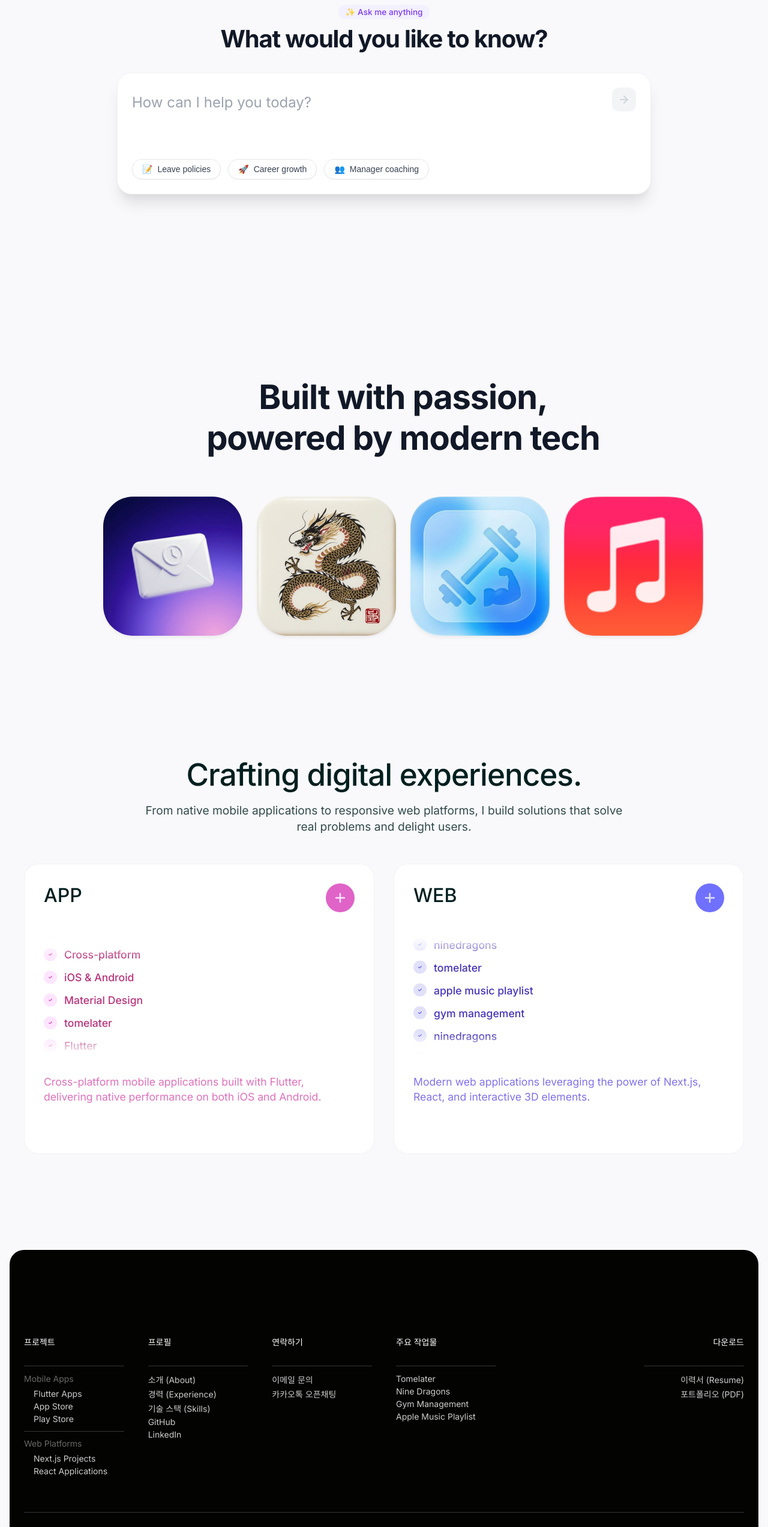
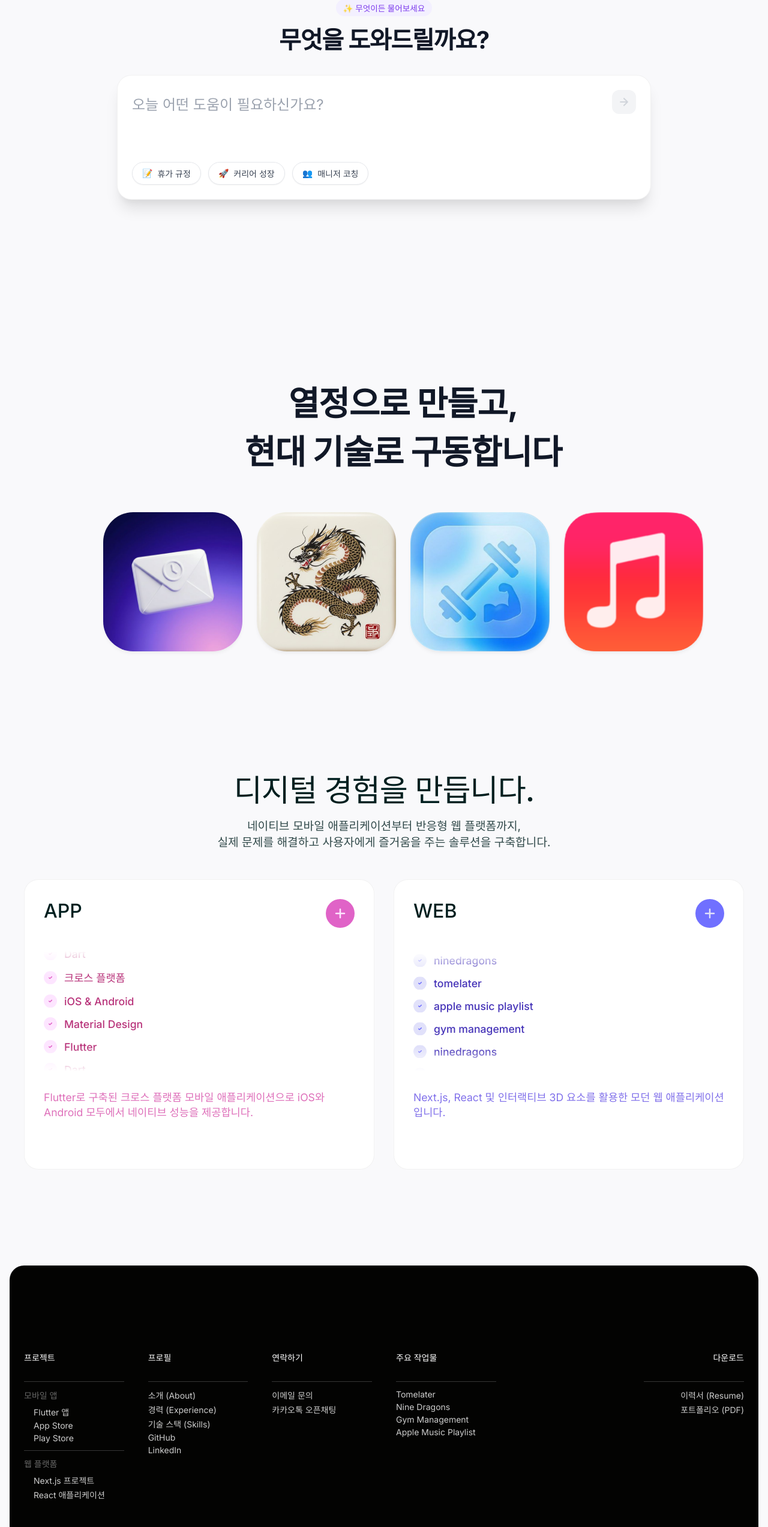
Before and after one commit to kobums/gowoobro_web, a Next.js app: page /about in a window 1280 px wide. Shown: the part 234-2780 px from the top of the page at 60% size. Built offline with nearby package versions, Linux system fonts and the light colour scheme.

Commit message:
feat(i18n): 컴포넌트 다국어 지원 적용 및 코드 개선

```diff
--- a/app/components/ChatInterface.tsx
+++ b/app/components/ChatInterface.tsx
@@ -315,9 +315,21 @@
 
 // --- Component ---
 
-export default function ChatInterface() {
+export default function ChatInterface({ dict }: { dict?: any }) {
   const [message, setMessage] = useState('');
   const [response, setResponse] = useState<string | null>(null);
+
+  // Fallback dict
+  const t = dict || {
+    tag: 'Answer Anything',
+    title: 'What would you like to know?',
+    placeholder: 'How can I help you today?',
+    suggestions: {
+      policies: 'Leave policies',
+      growth: 'Career growth',
+      coaching: 'Manager coaching'
+    }
+  };
 
   const sendMessageMutation = useMutation({
     mutationFn: async (text: string) => {
@@ -351,16 +363,16 @@
   };
 
   const suggestions = [
-    { icon: '📝', text: 'Leave policies' },
-    { icon: '🚀', text: 'Career growth' },
-    { icon: '👥', text: 'Manager coaching' },
+    { icon: '📝', text: t.suggestions.policies },
+    { icon: '🚀', text: t.suggestions.growth },
+    { icon: '👥', text: t.suggestions.coaching },
   ];
 
   return (
     <ChatContainer>
       <HeaderSection>
-        <Tag>✨ Ask me anything</Tag>
-        <Title>What would you like to know?</Title>
+        <Tag>✨ {t.tag}</Tag>
+        <Title>{t.title}</Title>
       </HeaderSection>
 
       <BoxWrapper>
@@ -379,7 +391,7 @@
 
           <div style={{ flex: 1 }}>
             <TextArea
-              placeholder="How can I help you today?"
+              placeholder={t.placeholder}
               value={message}
               onChange={(e) => {
                 setMessage(e.target.value);
--- a/app/components/Footer.tsx
+++ b/app/components/Footer.tsx
@@ -317,54 +317,182 @@
   }
 `;
 
-export default function Footer() {
+// --- Imports ---
+
+import { usePathname, useRouter } from 'next/navigation';
+import { useState, useRef, useEffect } from 'react';
+
+// ... (styled components remain same)
+
+// --- Styled Components for Language Menu ---
+
+const LanguageContainer = styled.div`
+  position: relative;
+`;
+
+const LanguageMenu = styled.div`
+  position: absolute;
+  bottom: 100%;
+  left: 0;
+  margin-bottom: 0.5rem;
+  background-color: white;
+  border-radius: 0.5rem;
+  padding: 0.5rem;
+  box-shadow: 0 4px 6px -1px rgba(0, 0, 0, 0.1), 0 2px 4px -1px rgba(0, 0, 0, 0.06);
+  display: flex;
+  flex-direction: column;
+  gap: 0.25rem;
+  min-width: 120px;
+  z-index: 50;
+  border: 1px solid rgba(0,0,0,0.1);
+
+  /* Animation */
+  animation: fadeIn 0.2s ease-out;
+  @keyframes fadeIn {
+    from { opacity: 0; transform: translateY(10px); }
+    to { opacity: 1; transform: translateY(0); }
+  }
+`;
+
+const LanguageMenuItem = styled.button<{ isActive: boolean }>`
+  background-color: ${p => p.isActive ? '#f3f4f6' : 'transparent'};
+  color: ${p => p.isActive ? '#000' : '#4b5563'};
+  padding: 0.5rem 0.75rem;
+  border-radius: 0.25rem;
+  text-align: left;
+  font-size: 0.875rem;
+  border: none;
+  cursor: pointer;
+  width: 100%;
+  transition: all 0.2s;
+  font-weight: ${p => p.isActive ? '500' : '400'};
+
+  &:hover {
+    background-color: #f3f4f6;
+    color: #000;
+  }
+`;
+
+export default function Footer({ dict, lang }: { dict?: any, lang?: string }) {
+  const pathname = usePathname();
+  const router = useRouter();
+  const currentLang = lang || 'en';
+  const [isLanguageMenuOpen, setIsLanguageMenuOpen] = useState(false);
+  const menuRef = useRef<HTMLDivElement>(null);
+
+  const t = dict || {
+    projects: "Projects",
+    mobile_apps: "Mobile Apps",
+    web_platforms: "Web Platforms",
+    flutter_apps: "Flutter Apps",
+    app_store: "App Store",
+    play_store: "Play Store",
+    nextjs_projects: "Next.js Projects",
+    react_apps: "React Applications",
+    profile: "Profile",
+    about: "About",
+    experience: "Experience",
+    skills: "Skills",
+    contact: "Contact",
+    email: "Email",
+    kakao: "KakaoTalk",
+    major_works: "Major Works",
+    download: "Download",
+    resume: "Resume",
+    portfolio: "Portfolio (PDF)",
+    language: "English",
+    copyright: "© {year} Gowoobro. All rights reserved."
+  };
+
+  // Close menu when clicking outside
+  useEffect(() => {
+    function handleClickOutside(event: MouseEvent) {
+      if (menuRef.current && !menuRef.current.contains(event.target as Node)) {
+        setIsLanguageMenuOpen(false);
+      }
+    }
+    document.addEventListener("mousedown", handleClickOutside);
+    return () => {
+      document.removeEventListener("mousedown", handleClickOutside);
+    };
+  }, []);
+
+  const switchLanguage = (targetLang: string) => {
+    if (targetLang === currentLang) {
+      setIsLanguageMenuOpen(false);
+      return;
+    }
+
+    let newPath = '';
+    if (pathname) {
+      const segments = pathname.split('/');
+      // segments[0] is empty, segments[1] is lang
+      if (segments[1] === 'en' || segments[1] === 'ko') {
+        segments[1] = targetLang;
+        newPath = segments.join('/');
+      } else {
+        newPath = `/${targetLang}${pathname}`;
+      }
+    } else {
+      newPath = `/${targetLang}`;
+    }
+
+    router.push(newPath);
+    setIsLanguageMenuOpen(false);
+  };
+
+  const languages = [
+    { code: 'en', label: 'English' },
+    { code: 'ko', label: '한국어' },
+  ];
+
   return (
     <FooterWrapper aria-labelledby="footer-heading">
       <h2 id="footer-heading" className="sr-only">Footer</h2>
       <ContentWrapper>
         <LinksGrid>
           <LinkColumn>
-            <ColumnTitle>프로젝트</ColumnTitle>
+            <ColumnTitle>{t.projects}</ColumnTitle>
             <Divider />
             <LinkList>
-              <LinkItem><div style={{cursor: 'default', opacity: 0.5, marginBottom: '4px'}}>Mobile Apps</div></LinkItem>
+              <LinkItem><div style={{cursor: 'default', opacity: 0.5, marginBottom: '4px'}}>{t.mobile_apps}</div></LinkItem>
               <SubList>
-                <LinkItem><a href="/apps">Flutter Apps</a></LinkItem>
-                <LinkItem><a href="https://apps.apple.com/us/app/gowoobro-docs/id1487937127">App Store</a></LinkItem>
-                <LinkItem><a href="https://apps.apple.com/us/app/gowoobro-docs/id1487937127">Play Store</a></LinkItem>
+                <LinkItem><a href="/apps">{t.flutter_apps}</a></LinkItem>
+                <LinkItem><a href="https://apps.apple.com/us/app/gowoobro-docs/id1487937127">{t.app_store}</a></LinkItem>
+                <LinkItem><a href="https://apps.apple.com/us/app/gowoobro-docs/id1487937127">{t.play_store}</a></LinkItem>
               </SubList>
               <Divider />
-              <LinkItem><div style={{cursor: 'default', opacity: 0.5, marginBottom: '4px'}}>Web Platforms</div></LinkItem>
+              <LinkItem><div style={{cursor: 'default', opacity: 0.5, marginBottom: '4px'}}>{t.web_platforms}</div></LinkItem>
               <SubList>
-                <LinkItem><a href="/web">Next.js Projects</a></LinkItem>
-                <LinkItem><a href="/web">React Applications</a></LinkItem>
+                <LinkItem><a href="/web">{t.nextjs_projects}</a></LinkItem>
+                <LinkItem><a href="/web">{t.react_apps}</a></LinkItem>
               </SubList>
             </LinkList>
           </LinkColumn>
 
           <LinkColumn>
-            <ColumnTitle>프로필</ColumnTitle>
+            <ColumnTitle>{t.profile}</ColumnTitle>
             <Divider />
             <LinkList>
-              <LinkItem><a href="/about">소개 (About)</a></LinkItem>
-              <LinkItem><a href="/experience">경력 (Experience)</a></LinkItem>
-              <LinkItem><a href="/skills">기술 스택 (Skills)</a></LinkItem>
+              <LinkItem><a href="/about">{t.about}</a></LinkItem>
+              <LinkItem><a href="/experience">{t.experience}</a></LinkItem>
+              <LinkItem><a href="/skills">{t.skills}</a></LinkItem>
               <LinkItem><a href="https://github.com/kobums" target="_blank" rel="noreferrer">GitHub</a></LinkItem>
               <LinkItem><a href="https://linkedin.com/in/gowoobro" target="_blank" rel="noreferrer">LinkedIn</a></LinkItem>
             </LinkList>
           </LinkColumn>
 
           <LinkColumn>
-            <ColumnTitle>연락하기</ColumnTitle>
+            <ColumnTitle>{t.contact}</ColumnTitle>
             <Divider />
             <LinkList>
-              <LinkItem><a href="mailto:kobums@naver.com">이메일 문의</a></LinkItem>
-              <LinkItem><a href="https://open.kakao.com/o/sdtS7Hlh" target="_blank" rel="noreferrer">카카오톡 오픈채팅</a></LinkItem>
+              <LinkItem><a href="mailto:kobums@naver.com">{t.email}</a></LinkItem>
+              <LinkItem><a href="https://open.kakao.com/o/sdtS7Hlh" target="_blank" rel="noreferrer">{t.kakao}</a></LinkItem>
             </LinkList>
           </LinkColumn>
 
           <LinkColumn>
-            <ColumnTitle>주요 작업물</ColumnTitle>
+            <ColumnTitle>{t.major_works}</ColumnTitle>
             <Divider />
             <LinkList>
               <LinkItem><a href="/project/tomelater">Tomelater</a></LinkItem>
@@ -379,11 +507,11 @@
           </HiddenColumn>
 
           <DownloadColumn>
-            <ColumnTitle>다운로드</ColumnTitle>
+            <ColumnTitle>{t.download}</ColumnTitle>
             <Divider />
             <LinkList>
-              <LinkItem><a href="/resume.pdf" target="_blank">이력서 (Resume)</a></LinkItem>
-              <LinkItem><a href="/portfolio.pdf" target="_blank">포트폴리오 (PDF)</a></LinkItem>
+              <LinkItem><a href="/resume.pdf" target="_blank">{t.resume}</a></LinkItem>
+              <LinkItem><a href="/portfolio.pdf" target="_blank">{t.portfolio}</a></LinkItem>
             </LinkList>
           </DownloadColumn>
         </LinksGrid>
@@ -392,9 +520,39 @@
           <Divider />
           <BottomContent>
             <SocialSection>
-              <LanguageButton type="button">
-                <span>한국어</span>
+              <LanguageContainer ref={menuRef}>
+                <LanguageButton
+                  type="button"
+                  onClick={() => setIsLanguageMenuOpen(!isLanguageMenuOpen)}
+                >
+                  <span>{currentLang === 'en' ? 'English' : '한국어'}</span>
+                  <svg
+                    width="16"
+                    height="16"
+                    viewBox="0 0 24 24"
+                    fill="none"
+                    stroke="currentColor"
+                    strokeWidth="2"
+                    style={{ marginLeft: '0.5rem', transform: isLanguageMenuOpen ? 'rotate(180deg)' : 'rotate(0deg)', transition: 'transform 0.2s' }}
+                  >
+                    <path d="M6 9l6 6 6-6" strokeLinecap="round" strokeLinejoin="round"/>
+                  </svg>
                 </LanguageButton>
+
+                {isLanguageMenuOpen && (
+                  <LanguageMenu>
+                    {languages.map((l) => (
+                      <LanguageMenuItem
+                        key={l.code}
+                        isActive={currentLang === l.code}
+                        onClick={() => switchLanguage(l.code)}
+                      >
+                        {l.label}
+                      </LanguageMenuItem>
+                    ))}
+                  </LanguageMenu>
+                )}
+              </LanguageContainer>
               <SocialIcons>
                 <SocialLink href="https://www.instagram.com/gowoobro" target="_blank" rel="noreferrer">
                   <span className="sr-only">Instagram</span>
@@ -422,7 +580,7 @@
                   </SocialLink>
                 </SocialIcons>
               </SocialSection>
-            <Copyright>© {new Date().getFullYear()} Gowoobro Limited, Inc. All rights reserved.</Copyright>
+              <Copyright>{t.copyright.replace('{year}', new Date().getFullYear().toString())}</Copyright>
             </BottomContent>
           </BottomSection>
         </ContentWrapper>
--- a/app/components/IntegrationsGrid.tsx
+++ b/app/components/IntegrationsGrid.tsx
@@ -1,7 +1,13 @@
 'use client';
 
 import styled from '@emotion/styled';
+import { Fragment } from 'react';
 import { motion } from 'framer-motion';
+import Image from 'next/image';
+import tomelaterImg from '@/public/icons/tomelater.png';
+import ninedragonsImg from '@/public/icons/ninedragons.png';
+import gymImg from '@/public/icons/gym_management.png';
+import musicImg from '@/public/icons/apple_music_playlist.png';
 
 // --- Styled Components ---
 
@@ -109,13 +115,27 @@
 
 // --- Data ---
 const projects = [
-  { name: 'Tomelater', icon: '/icons/tomelater.png' },
-  { name: 'Nine Dragons', icon: '/icons/ninedragons.png' },
-  { name: 'Gym Mgmt', icon: '/icons/gym_management.png' },
-  { name: 'Music Playlist', icon: '/icons/apple_music_playlist.png' },
+  { name: 'Tomelater', icon: tomelaterImg },
+  { name: 'Nine Dragons', icon: ninedragonsImg },
+  { name: 'Gym Mgmt', icon: gymImg },
+  { name: 'Music Playlist', icon: musicImg },
 ];
 
-export default function IntegrationsGrid() {
+export default function IntegrationsGrid({ dict }: { dict?: any }) {
+  const t = dict || {
+    title: "Built with passion,\npowered by modern tech"
+  };
+
+  // Helper to render newlines
+  const renderTitle = (text: string) => {
+    return text.split('\\n').map((line, i) => (
+      <Fragment key={i}>
+        {line}
+        {i < text.split('\\n').length - 1 && <br />}
+      </Fragment>
+    ));
+  };
+
   return (
     <Section>
       <Container>
@@ -125,7 +145,7 @@
           viewport={{ margin: "-100px" }}
           transition={{ duration: 0.6 }}
         >
-          Built with passion,<br />powered by modern tech
+          {renderTitle(t.title)}
         </Title>
 
         <Grid>
@@ -164,7 +184,8 @@
                 }}
                 style={{ transformPerspective: 1000 }}
               >
-                  <img src={project.icon} alt={`${project.name} icon`} loading="lazy" />
+                {/* <img src={project.icon} alt={`${project.name} icon`} loading="lazy" /> */}
+                <Image src={project.icon} alt={`${project.name} icon`} loading="lazy" />
               </ProjectItem>
             );
           })}
--- a/app/components/SuiteGrid.tsx
+++ b/app/components/SuiteGrid.tsx
@@ -1,16 +1,8 @@
+'use client';
 
-import React from 'react';
+import { Fragment } from 'react';
 import styled from '@emotion/styled';
-import { keyframes } from '@emotion/react';
 import { motion } from 'framer-motion';
-
-// --- Global Keyframes & Variables ---
-
-const suiteItemsAnimation = keyframes`
-  from { transform: translateY(0%); }
-  to   { transform: translateY(-50%); }
-`;
-// Note: Changed to -50% because we will duplicate the items for seamless loop
 
 // --- Styled Components ---
 
@@ -32,8 +24,6 @@
   width: 100%;
   margin: 0 auto;
 `;
-
-
 
 const TitleWrapper = styled.div`
   margin-bottom: 3rem;
@@ -80,36 +70,36 @@
 
 // Theme Props Interface
 interface SuiteTheme {
-  plusBg: string; // Background for the Plus icon
-  plusIcon: string; // Color of the Plus icon
-  tongueBg: string; // Background of the "Take a tour" tab
-  tongueTxt: string; // Text color of the tab
-  tongueShadow: string; // Shadow color
-  txtItem: string; // List item text color
-  txtPara: string; // Paragraph text color
-  cardBg: string; // Card background color
+  plusBg: string;
+  plusIcon: string;
+  tongueBg: string;
+  tongueTxt: string;
+  tongueShadow: string;
+  txtItem: string;
+  txtPara: string;
+  cardBg: string;
 }
 
 // Define Themes
 const themes: Record<string, SuiteTheme> = {
   app: {
-    plusBg: '#e063c7', // pink-400
-    plusIcon: '#fde5ff', // pink-100
-    tongueBg: '#fab8ff', // pink-200
-    tongueTxt: '#b8337a', // pink-800
-    tongueShadow: '#e063c7', // pink-400
-    txtItem: '#b8337a', // pink-800
-    txtPara: '#d64da9', // pink-600
+    plusBg: '#e063c7',
+    plusIcon: '#fde5ff',
+    tongueBg: '#fab8ff',
+    tongueTxt: '#b8337a',
+    tongueShadow: '#e063c7',
+    txtItem: '#b8337a',
+    txtPara: '#d64da9',
     cardBg: '#ffffff',
   },
   web: {
-    plusBg: '#7070ff', // purple-400
-    plusIcon: '#e1e1fa', // purple-100
-    tongueBg: '#b8b8ff', // purple-200
-    tongueTxt: '#4533b8', // purple-800
-    tongueShadow: '#7070ff', // purple-400
-    txtItem: '#4533b8', // purple-800
-    txtPara: '#624ee5', // purple-600
+    plusBg: '#7070ff',
+    plusIcon: '#e1e1fa',
+    tongueBg: '#b8b8ff',
+    tongueTxt: '#4533b8',
+    tongueShadow: '#7070ff',
+    txtItem: '#4533b8',
+    txtPara: '#624ee5',
     cardBg: '#ffffff',
   }
 };
@@ -123,15 +113,12 @@
   transition: transform 0.3s ease;
   cursor: pointer;
 
-  /* Focus & Hover states affecting children */
   &:hover, &:focus {
     .suite-card {
       box-shadow: 0px 0.4rem 0.8rem 0rem color-mix(in srgb, ${p => p.themeColors.tongueShadow}, transparent 52%);
     }
 
     .suite-card-icon {
-      /* Rotate plus to X or similar effect if desired, but Lattice design rotates to 0?
-         Let's stick to the icon morph/swap logic mostly */
       transform: rotate(90deg);
     }
 
@@ -150,7 +137,7 @@
   background-color: ${p => p.themeColors.cardBg};
   border-radius: 1.5rem;
   padding: 2rem;
-  padding-bottom: 4rem; /* Space for the tongue */
+  padding-bottom: 4rem;
 
   @media (max-width: 640px) {
     padding: 1.5rem;
@@ -203,7 +190,7 @@
   height: 3rem;
   border-radius: 50%;
   background-color: ${p => p.themeColors.plusBg};
-  color: ${p => p.themeColors.plusIcon}; /* Icon fill color */
+  color: ${p => p.themeColors.plusIcon};
   display: flex;
   align-items: center;
   justify-content: center;
@@ -217,22 +204,16 @@
 `;
 
 const AnimatedListWrapper = styled.div`
-  height: 200px; /* Visible height */
+  height: 200px;
   overflow: hidden;
   margin-bottom: 2rem;
   position: relative;
-
   /* Mask to fade out top and bottom */
   mask-image: linear-gradient(to bottom, transparent, black 20%, black 80%, transparent);
 `;
 
-const AnimatedList = styled.div`
-  animation: ${suiteItemsAnimation} 20s linear infinite;
-
-  /* Pause on hover if desired */
-  /* .suite-card:hover & {
-    animation-play-state: paused;
-  } */
+const AnimatedList = styled(motion.div)`
+  /* Using framer-motion for animation */
 `;
 
 const ListItem = styled.div<{ themeColors: SuiteTheme }>`
@@ -271,7 +252,7 @@
   bottom: 0;
   left: 0;
   right: 0;
-  height: 3.5rem; /* Visible height */
+  height: 3.5rem;
   background-color: ${p => p.themeColors.tongueBg};
   color: ${p => p.themeColors.tongueTxt};
   display: flex;
@@ -280,25 +261,13 @@
   border-bottom-left-radius: 1.5rem;
   border-bottom-right-radius: 1.5rem;
   font-weight: 500;
-  z-index: 1; /* Behind card content mostly, but here it acts as a footer */
-  transform: translateY(-100%); /* Hidden by default (behind card?) - Wait, Lattice design has it slide DOWN or UP? */
-  /* Actually Lattice design:
-     .suite-card-tongue { transform: translateY(0%); } // visible state?
-     Wait, the CSS said:
-     .suite-card-wrapper:hover .suite-card-tongue { transform: translateY(0%); }
-     So default must be hidden. Let's adjust logic.
-  */
-  transform: translateY(-80%); /* Partially hidden behind card body? No, it's typically "tucked" behind.
-  Let's actually move it *outside* the card flow visually or make the card content sit on top. */
+  z-index: 1;
+  transform: translateY(-80%);
 
-  /* Correction: In the provided HTML, .suite-card-tongue is a sibling of .suite-card wrapper? No, it's inside wrapper, sibling of .suite-card. */
-  /* Let's follow that structure. */
-
-  margin-top: -1.5rem; /* Pull up */
-  padding-top: 1.5rem; /* Push text down */
+  margin-top: -1.5rem;
+  padding-top: 1.5rem;
   transition: transform 0.3s cubic-bezier(0.34, 1.56, 0.64, 1);
 
-  /* Arrow after text */
   &::after {
     content: "→";
     display: inline-block;
@@ -324,24 +293,23 @@
 );
 
 
-// --- Components ---
-
 const SuiteCard = ({
   title,
   description,
   items,
   themeKey,
-  href
+  href,
+  takeTourText
 }: {
   title: string,
   description: string,
   items: string[],
   themeKey: 'app' | 'web',
-  href: string
+  href: string,
+  takeTourText: string
 }) => {
   const theme = themes[themeKey];
 
-  // Duplicating items for seamless loop
   const loopItems = [...items, ...items];
 
   return (
@@ -355,7 +323,15 @@
         </CardHeader>
 
         <AnimatedListWrapper>
-          <AnimatedList className="suite-list">
+          <AnimatedList
+            className="suite-list"
+            animate={{ y: "-50%" }}
+            transition={{
+              repeat: Infinity,
+              duration: 20,
+              ease: "linear"
+            }}
+          >
             {loopItems.map((item, i) => (
               <ListItem key={i} themeColors={theme}>
                 <Dot themeColors={theme}><CheckIcon /></Dot>
@@ -369,42 +345,65 @@
       </Card>
 
       <Tongue themeColors={theme} className="suite-card-tongue">
-        Take a tour
+        {takeTourText}
       </Tongue>
     </CardWrapper>
   );
 };
 
-export default function SuiteGrid() {
+export default function SuiteGrid({ dict }: { dict?: any }) {
+  const t = dict || {
+    title: "Crafting digital experiences.",
+    description: "From native mobile applications to responsive web platforms,\\nI build solutions that solve real problems and delight users.",
+    app_card: {
+      title: "APP",
+      description: "Cross-platform mobile applications built with Flutter, delivering native performance on both iOS and Android.",
+      items: ["Flutter", "Dart", "Cross-platform", "iOS & Android", "Material Design"]
+    },
+    web_card: {
+      title: "WEB",
+      description: "Modern web applications leveraging the power of Next.js, React, and interactive 3D elements.",
+      items: ["gym management", "ninedragons", "tomelater", "apple music playlist"]
+    },
+    take_tour: "Take a tour"
+  };
+
+  const renderText = (text: string) => {
+    return text.split('\\n').map((line, i) => (
+      <Fragment key={i}>
+        {line}
+        {i < text.split('\\n').length - 1 && <br />}
+      </Fragment>
+    ));
+  };
+
+
   return (
     <Section>
       <Container>
         <TitleWrapper>
-          <h2>Crafting digital experiences.</h2>
+          <h2>{t.title}</h2>
           <p>
-            From native mobile applications to responsive web platforms,
-            I build solutions that solve real problems and delight users.
+            {renderText(t.description)}
           </p>
         </TitleWrapper>
 
         <Grid>
           <SuiteCard
-            title="APP"
+            title={t.app_card.title}
             themeKey="app"
             href="/apps"
-            description="Cross-platform mobile applications built with Flutter, delivering native performance on both iOS and Android."
-            items={[
-              "Flutter", "Dart", "Cross-platform", "iOS & Android", "Material Design", "tomelater"
-            ]}
+            description={t.app_card.description}
+            items={t.app_card.items}
+            takeTourText={t.take_tour}
           />
           <SuiteCard
-            title="WEB"
+            title={t.web_card.title}
             themeKey="web"
             href="/web"
-            description="Modern web applications leveraging the power of Next.js, React, and interactive 3D elements."
-            items={[
-              "gym management", "ninedragons", "tomelater", "apple music playlist"
-            ]}
+            description={t.web_card.description}
+            items={t.web_card.items}
+            takeTourText={t.take_tour}
           />
         </Grid>
       </Container>
--- a/app/registry.tsx
+++ b/app/registry.tsx
@@ -1,11 +1,12 @@
 'use client';
 
-import React, { useState } from 'react';
+import { useState } from 'react';
+import type { ReactNode } from 'react';
 import { useServerInsertedHTML } from 'next/navigation';
 import { CacheProvider } from '@emotion/react';
 import createCache from '@emotion/cache';
 
-export default function EmotionRegistry({ children }: { children: React.ReactNode }) {
+export default function EmotionRegistry({ children }: { children: ReactNode }) {
   const [cache] = useState(() => {
     const cache = createCache({ key: 'css' });
     cache.compat = true;
```
Also changed, not shown: app/components/Header.tsx (+18 -5 lines). Lines whose indentation alone changed are shown as unchanged.
